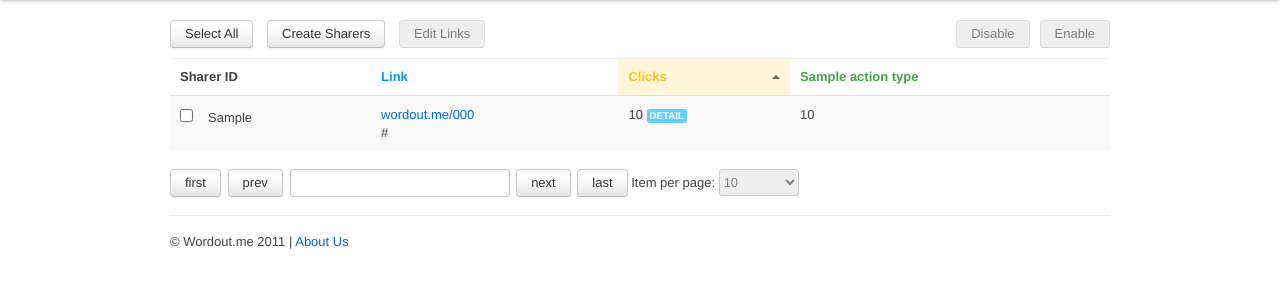
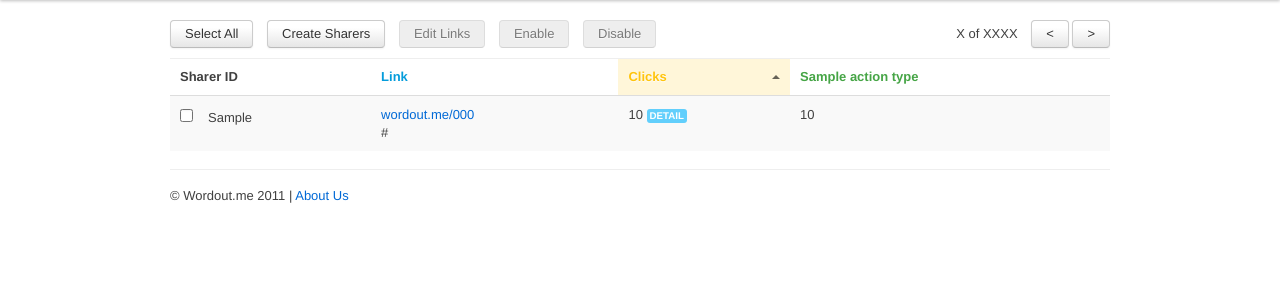
Before and after one commit to bsgreenb/Wordout, a Django app: template templates/sharer.html in a window 1280 px wide. Shown: the part 40-340 px from the top of the page. Run offline with Django 3.2, Linux system fonts and the light colour scheme; the template is opened without the code that fills it: most values are stand-ins (such as "Sample title", 1, 10 or a date in 2020); some libraries are stand-ins or nearby versions.

Commit message:
'templates/sharer.html'

```diff
--- a/templates/sharer.html
+++ b/templates/sharer.html
@@ -9,24 +9,35 @@ $(function() {
 
 	load_data_to_modal('sharer');  //load data to detail modal
 
-	$('table#actions')
-	.tablesorter({widthFixed: true})
-	.tablesorterPager({container: $("#pager"), positionFixed: false, removeRows: false});
+	$('table#actions').tablesorter({widthFixed: true});
 
 	$('#select-all').on('click', function(){
 		var $checkbox = $('.checkbox');
 		$checkbox.prop('checked', 'checked');
 		$('button#edit, button#disable, button#enable').removeAttr("disabled", "");
 		$(this).hide();
-		$('#unselect-all').show();
+        $('#select-total-message').html('All X sharers on this page are selected. <a href="#" id="select-total-sharers">Select all XXX sharers</a>');
+		$('#unselect-all, #select-total-message').show();
 	});
 
 	$('#unselect-all').on('click', function(){
-		var $checkbox = $('.checkbox')
-		$checkbox.prop('checked', '')
+		var $checkbox = $('.checkbox');
+		$checkbox.prop('checked', '');
 		$('button#edit, button#disable, button#enable').attr("disabled", "disabled");
 		$(this).hide();
 		$('#select-all').show();
+        $('#select-total-message').hide()
+	});
+
+    $('#select-total-sharers').live('click', function(){
+        $('#sharer-ls').val('ALL');
+        $('#select-total-message').html('ALL XX sharers are selected. <a href="#" id="clear-all-sharers">Clear selection</a>');
+    });
+
+    $('#clear-all-sharers').live('click', function(){
+        $('#sharer-ls').val('');
+        $('#select-total-message').html('All X sharers on this page are selected. <a href="#" id="select-total-sharers">Select all XXX sharers</a>');
+        $('#unselect-all').click();
     });
 
 	$('.checkbox').click(function(){
@@ -38,27 +49,38 @@ $(function() {
 		{
 			$('button#edit, button#disable, button#enable').removeAttr("disabled", "");
 		}
+        $('#sharer-ls').val(''); //remove ALL value
+        $('#select-total-message').hide();
+
 	});
 
 	$('#edit').click(function(){
-		$('#edit-link-sharer-ls').val('');
+        if ($('#sharer-ls').val() != 'ALL')
+        {
+            $('#sharer-ls').val('');
 
             var sharer = '';
             $('.checkbox:checked').each(function(){
                 sharer += $(this).val() + ',';
             });
-		$('#edit-link-sharer-ls').val(sharer);
+            $('#sharer-ls').val(sharer);
+        }
+        alert($('#sharer-ls').val());
 	});
 
 	$('#disable').click(function(){
-		$('#disable-sharer-ls').val('');
+        if ($('#sharer-ls').val() != 'ALL')
+        {
+            $('#sharer-ls').val('');
 
             var sharer = '';
             $('.checkbox:checked').each(function(){
                 sharer += $(this).val() + ',';
             });
-		$('#disable-sharer-ls').val(sharer);
-		$('#disable-form').submit();
+            $('#sharer-ls').val(sharer);
+            //$('#disable-form').submit();
+        }
+        alert($('#sharer-ls').val());
 	});
 
 	$('#enable').click(function(){
@@ -99,16 +121,12 @@ div#action button.first{
 	margin-left: 0px;
 }
 
-div#action #enable, div#action #disable{
+span#pagination{
     float: right;
 }
 
-#pager button, #pager input{
-	margin-left: 3px;
-}
-
-#pager button.first{
-	margin-left: 0px;
+span#pagination #next{
+    margin-left: 0;
 }
 
 {% endblock %}
@@ -125,8 +143,15 @@ div#action #enable, div#action #disable{
 	<button class="btn" id="enable" disabled="disabled">Enable</button>
 	<button class="btn" id="disable" disabled="disabled">Disable</button>
 
+    <span id="pagination">
+        X of XXXX
+        <button class="btn prev"><</button>
+        <button class="btn next" id="next">></button>
+    </span>
+
 </div>
 <table id="actions" class="zebra-striped">
+    <div class="alert-message warning" id="select-total-message" style="display:none"></div>
 	<thead>
 		<tr>
 			<th class="header">Sharer ID</th>
@@ -168,20 +193,6 @@ div#action #enable, div#action #disable{
 		{% endfor %}
 	</tbody>
 </table>
-<div id="pager" class="pager">
-		<button class="btn first">first</button>
-		<button class="btn prev">prev</button>
-		<input type="text" class="large pagedisplay" />
-		<button class="btn next">next</button>
-		<button class="btn last">last</button>
-		Item per page:
-		<select class="pagesize">
-			<option selected="selected"  value="10">10</option>
-			<option value="20">20</option>
-			<option value="30">30</option>
-			<option  value="40">40</option>
-		</select>
-</div>
 
 {% else %}
 <div class="hero-unit">
@@ -299,6 +310,10 @@ div#action #enable, div#action #disable{
 	</div>
 </div>
 
+
+<input type="hidden" id="sharer-ls" name="sharer_ls" value="" /> <!-- to hold the post value for sharer ls -->
+
+<!--
 <form id="disable-form" action="/disablesharer/" method="POST" style="display:hidden">
     {% csrf_token %}
     <input type="hidden" id="disable-sharer-ls" name="sharer_ls" value="" />
@@ -308,4 +323,5 @@ div#action #enable, div#action #disable{
     {% csrf_token %}
     <input type="hidden" id="enable-sharer-ls" name="sharer_ls" value="" />
 </form>
+-->
 {% endblock %}
```
Also changed, not shown: 8 other files. Lines whose indentation alone changed are shown as unchanged.
